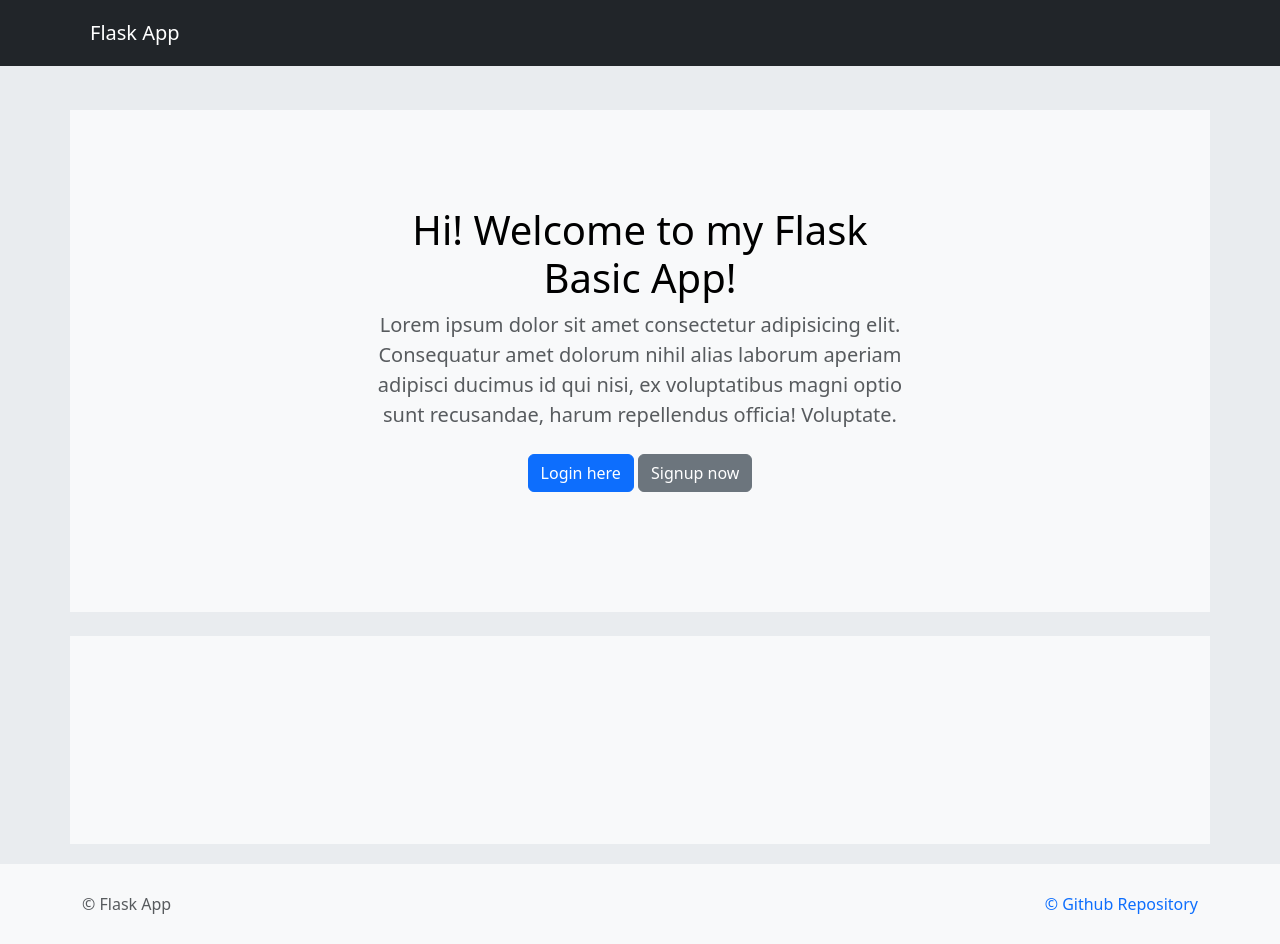
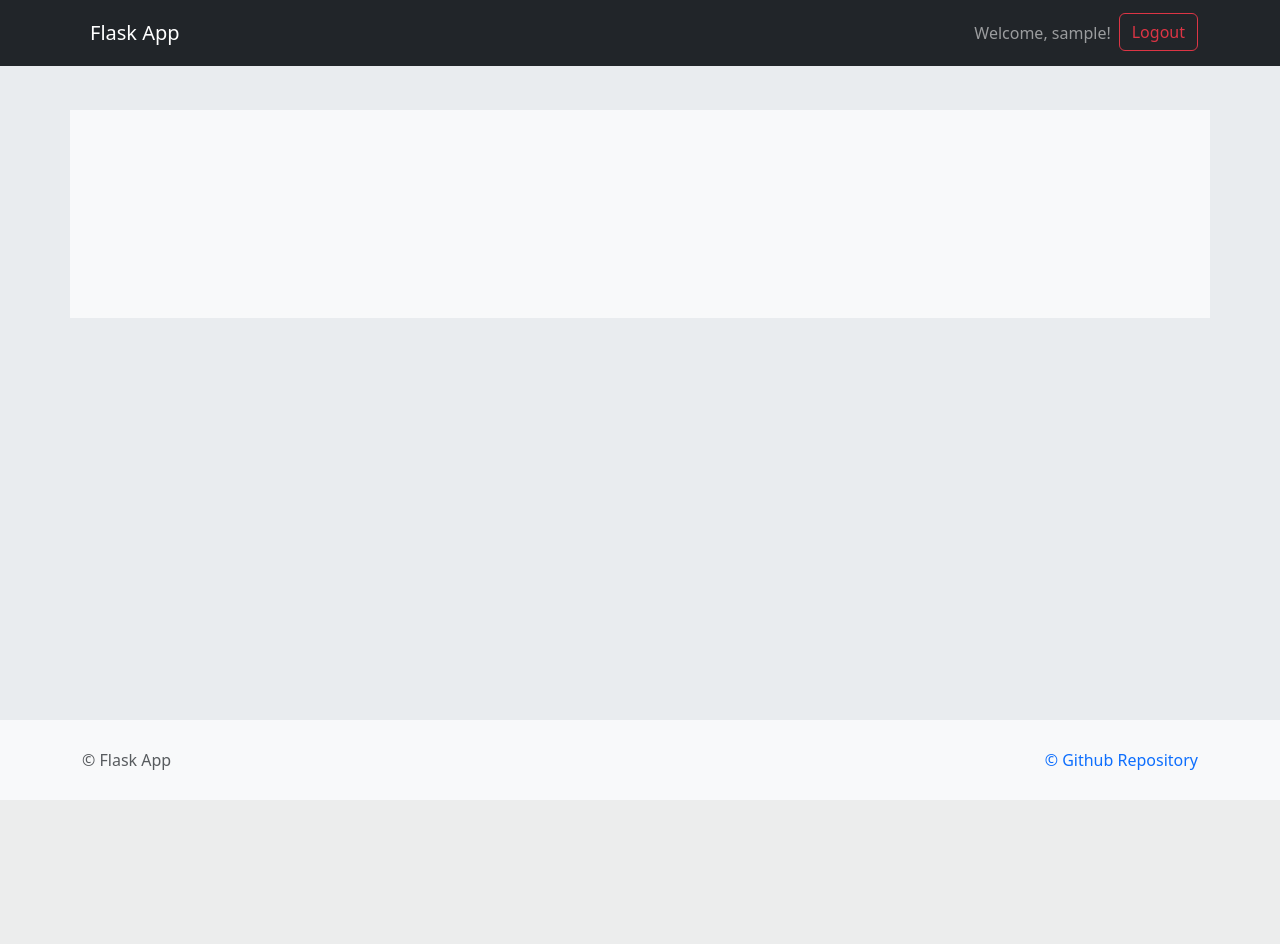
Before and after one commit to Jpglobio/python_flask, a Flask app: page / in a window 1280 px wide. After the commit the page ends 800 px from the top, so only its background shows below. Run offline with Flask 3, Linux system fonts and the light colour scheme; the visitor is signed in with stand-in values (Sample User, id 1); some libraries are stand-ins or nearby versions.

Commit message:
modified: enforce permission view using session for guest/user

```diff
--- a/templates/base.html
+++ b/templates/base.html
@@ -28,28 +28,30 @@
                             <a class="nav-link text-white fs-5" href="/">Flask App</a>
                         </li>
                     </ul>
+                    <ul class="navbar-nav ms-auto mb-2 mb-lg-0">
+                        {% if 'user_id' in session %}
+                        <li class="nav-item">
+                            <span class="nav-link">Welcome, {{ session['username'] }}!</span>
+                        </li>
+                        <li class="nav-item">
+                            <a class="btn btn-outline-danger" href="{{ url_for('logout') }}">Logout</a>
+                        </li>
+                        {% endif %}
+                    </ul>
                 </div>
+
             </div>
         </nav>
     </header>
 
     <main class="content">
-        <section class="py-5 text-center container bg-body-tertiary mt-4">
-            <div class="row py-lg-5 justify-content-center"> <!-- Add justify-content-center here -->
-                <div class="col-lg-6 col-md-8 mx-auto">
-                    <h1 class="fw-light">Hi! Welcome to my Flask Basic App!</h1>
-                    <p class="lead text-body-secondary">
-                        Lorem ipsum dolor sit amet consectetur adipisicing elit. Consequatur amet dolorum nihil alias
-                        laborum aperiam adipisci ducimus id qui nisi, ex voluptatibus magni optio sunt recusandae,
-                        harum repellendus officia! Voluptate.
-                    </p>
-                    <p>
-                        <a href="#" class="btn btn-primary my-2">Login here</a>
-                        <a href="#" class="btn btn-secondary my-2">Signup now</a>
-                    </p>
-                </div>
-            </div>
-        </section>
+        {% if session.get('success_message') %}
+        <div class="alert alert-success alert-dismissible fade show" role="alert">
+            {{ session.pop('success_message') }}
+            <button type="button" class="btn-close" data-bs-dismiss="alert" aria-label="Close"></button>
+        </div>
+        {% endif %}
+
         {% block content %}
         <!-- Default content go here -->
         {% endblock %}
```
